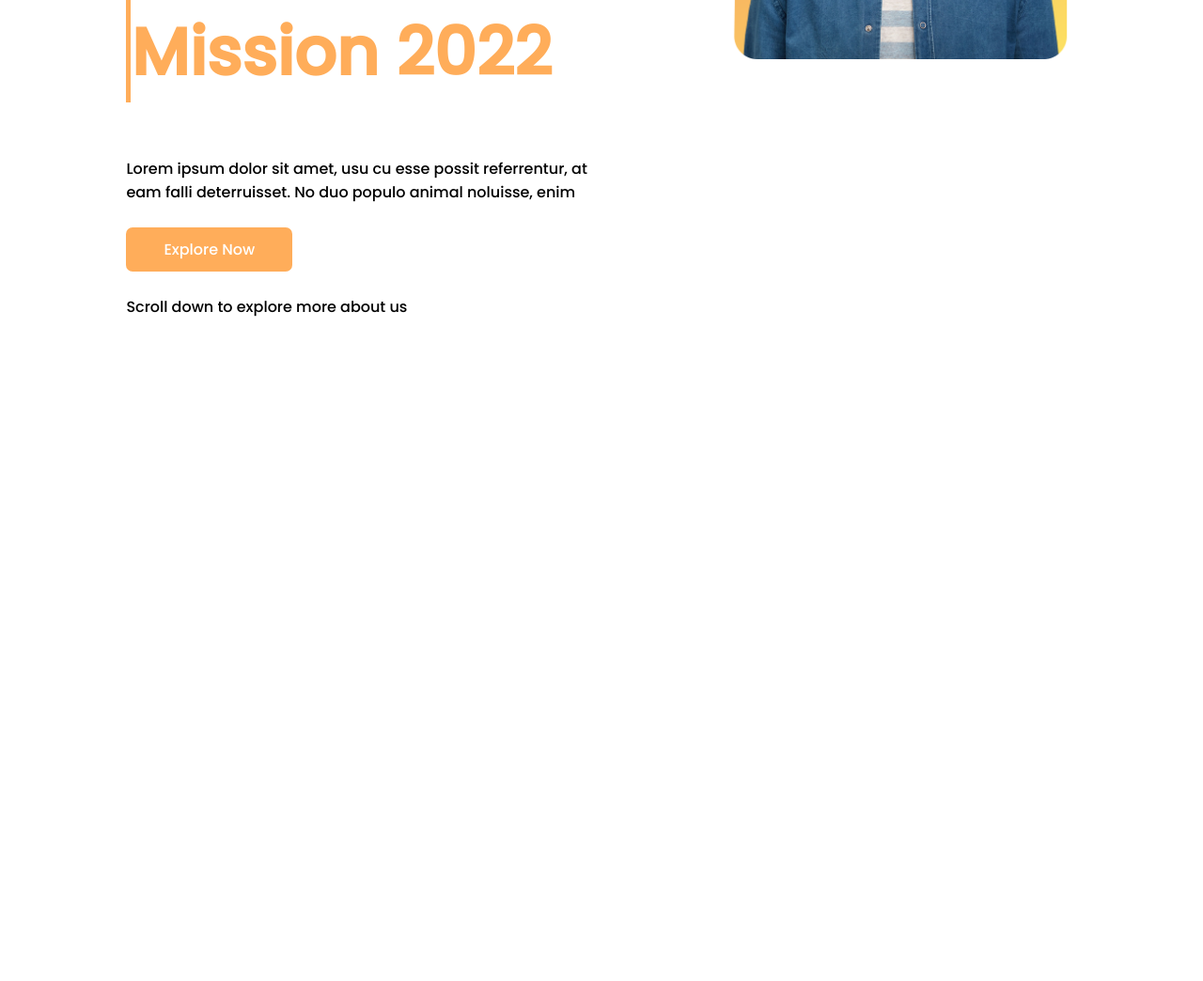
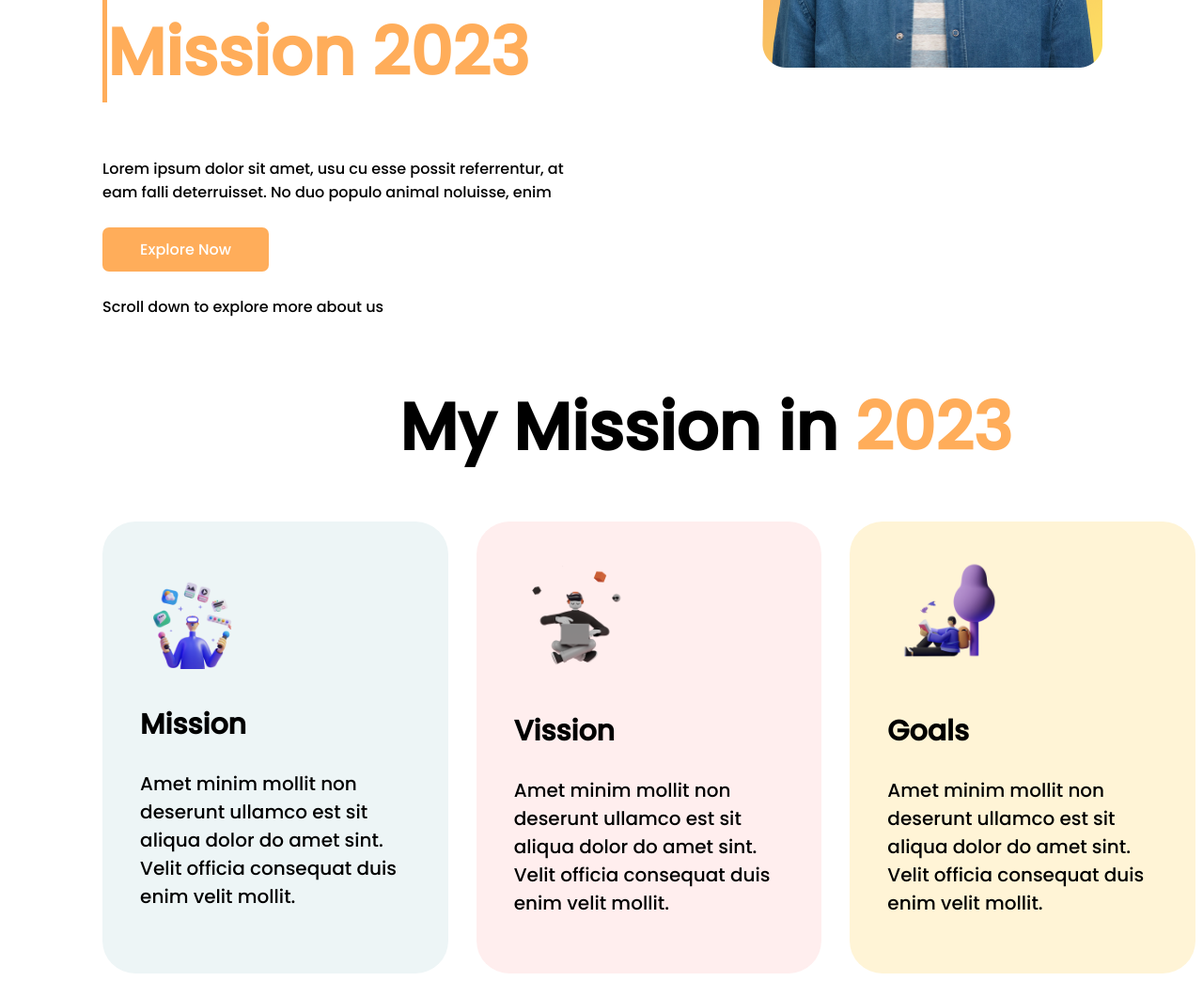
Before and after one commit to mdnayeemshikder/assignment-1, a plain HTML site: page index.html in a window 1280 px wide. Shown: the part 333-1377 px from the top of the page at 94% size. Before the commit the page ends 800 px from the top, so only its background shows below. Drawn offline with Linux system fonts and the light colour scheme.

Commit message:
scound section

```diff
--- a/index.html
+++ b/index.html
@@ -15,7 +15,7 @@
       <div class="half-to-half">
         <div class="border-left">
           <h1>Stay Focused on</h1>
-          <h1><span>Mission 2022</span></h1>
+          <h1><span>Mission 2023</span></h1>
         </div>
         <p class="pera">
           Lorem ipsum dolor sit amet, usu cu esse possit referrentur, at eam falli deterruisset. No duo populo animal
@@ -28,5 +28,46 @@
         <img src="images/person/person-1.png" alt="" />
       </div>
     </section>
+    <div class="mission-headding">
+      <h1>My Mission in <span>2023</span></h1>
+    </div>
+    <section>
+      <div class="mission-1">
+        <div>
+          <img src="images/illustrators/illustrator-1.png" alt="" />
+        </div>
+        <div class="mission-titel">
+          <h2>Mission</h2>
+          <p>
+            Amet minim mollit non deserunt ullamco est sit aliqua dolor do amet sint. Velit officia consequat duis enim
+            velit mollit.
+          </p>
+        </div>
+      </div>
+      <div class="mission-2">
+        <div>
+          <img src="images/illustrators/illustrator-2.png" alt="" />
+        </div>
+        <div class="mission-titel">
+          <h2>Vission</h2>
+          <p>
+            Amet minim mollit non deserunt ullamco est sit aliqua dolor do amet sint. Velit officia consequat duis enim
+            velit mollit.
+          </p>
+        </div>
+      </div>
+      <div class="mission-3">
+        <div>
+          <img src="images/illustrators/illustrator-3.png" alt="" />
+        </div>
+        <div class="mission-titel">
+          <h2>Goals</h2>
+          <p>
+            Amet minim mollit non deserunt ullamco est sit aliqua dolor do amet sint. Velit officia consequat duis enim
+            velit mollit.
+          </p>
+        </div>
+      </div>
+    </section>
   </body>
 </html>
--- a/style.css
+++ b/style.css
@@ -7,11 +7,11 @@ body{
 }
 section{
     display: flex;
-    padding-left: 10%;
+    padding-left: 8%;
 }
 .half-to-half img{
     width: 74%;
-    padding-left: 14%;
+    padding-left: 22%;
 
 }
 h1{
@@ -19,7 +19,6 @@ h1{
 }
 .border-left{
     border-left: 5px solid #FFAD5A;
-
 }
 a{
     text-decoration: none;
@@ -37,3 +36,38 @@ span{
 .pera2{
     padding-top: 20px;
 }
+.mission-headding{
+    margin-left: 33%;
+}
+.mission-1{
+    width: 25%;
+    background-color: #EDF5F6;
+    border-radius: 35px;
+    padding: 40px;
+}
+.mission-2{
+    width: 25%;
+    background-color: #FFEEEE;
+    border-radius: 35px;
+    padding: 40px;
+    margin-left: 30px;
+}
+.mission-3{
+    width: 25%;
+    background-color: #FFF4D6;
+    border-radius: 35px;
+    padding: 40px;
+    margin-left: 30px;
+}
+.mission-1 img{
+    width: 45%;
+}
+.mission-2 img{
+    width: 45%;
+}
+.mission-3 img{
+    width: 45%;
+}
+.mission-titel{
+    font-size: 20px;
+}
```
